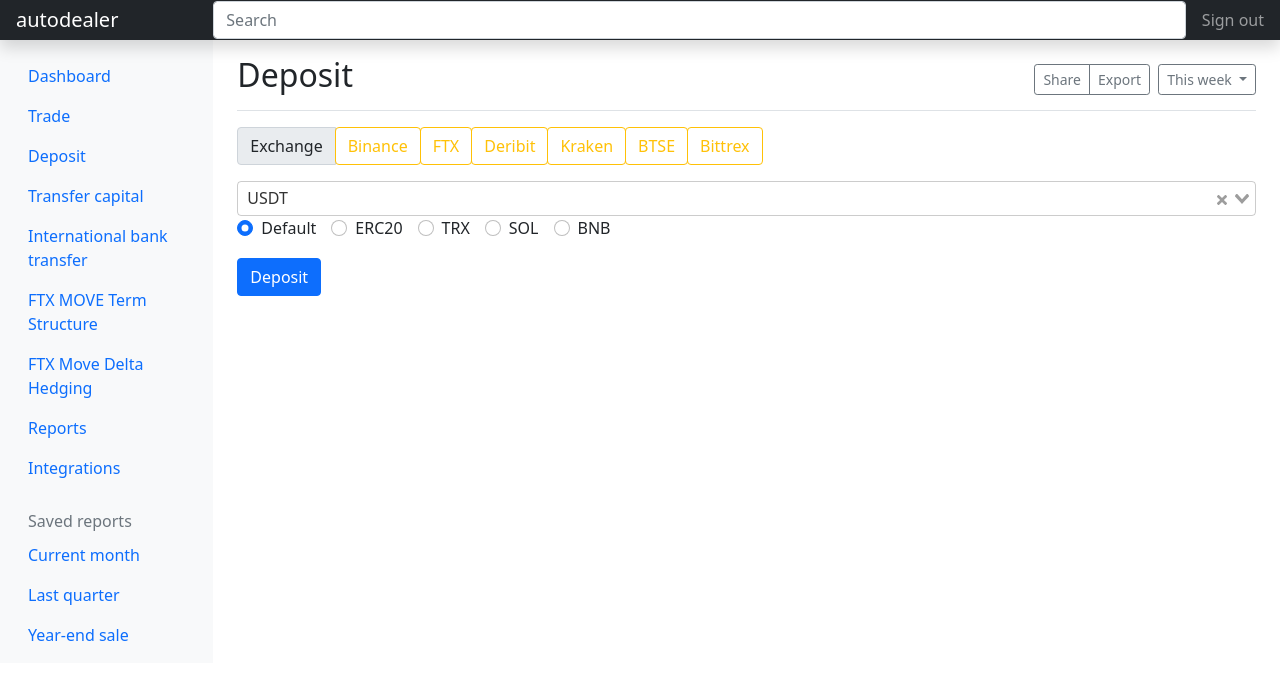
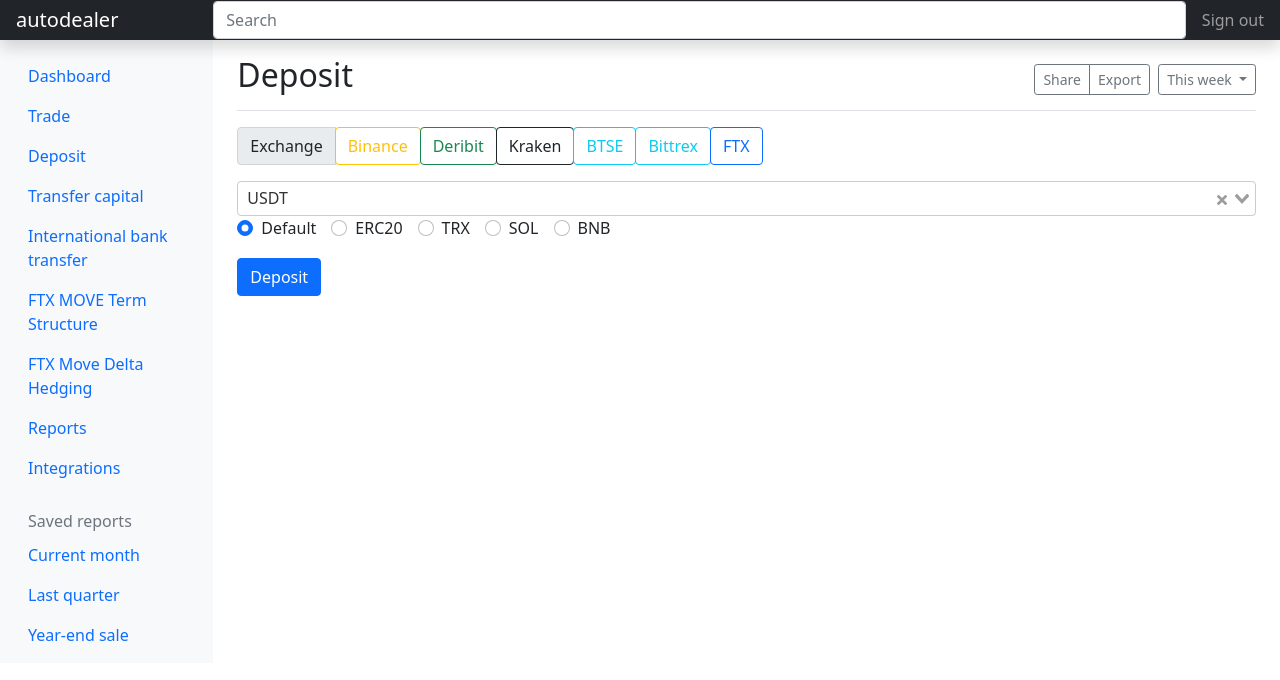
Before and after one commit to romanornr/autodealer, a Vue app in the folder client/: page /deposit in a window 1280 px wide. Shown: the top 680 px of the page. Built offline with nearby package versions, Linux system fonts and the light colour scheme; no server answers.

Commit message:
Exchange button colors

```diff
--- a/client/src/components/form/ExchangeInput.vue
+++ b/client/src/components/form/ExchangeInput.vue
@@ -5,12 +5,12 @@
   data() {
     return {
       exchanges: [
-        {text: 'Binance', value: 'binance'},
-        {text: 'FTX', value: 'ftx'},
-        {text: 'Deribit', value: 'deribit'},
-        {text: 'Kraken', value: 'kraken'},
-        {text: 'BTSE', value: 'btse'},
-        {text: 'Bittrex', value: 'bittrex'},
+        {text: 'Binance', value: 'binance', btn_class: 'btn btn-outline-warning'},
+        {text: 'Deribit', value: 'deribit', btn_class: 'btn btn-outline-success'},
+        {text: 'Kraken', value: 'kraken', btn_class: 'btn btn-outline-dark'},
+        {text: 'BTSE', value: 'btse', btn_class: 'btn btn-outline-info'},
+        {text: 'Bittrex', value: 'bittrex', btn_class: 'btn btn-outline-info'},
+        {text: 'FTX', value: 'ftx', btn_class: 'btn btn-outline-primary'},
       ],
     }
   }
@@ -18,8 +18,11 @@
 </script>
 
 <template>
-  <span v-for="exchange in exchanges">
-     <input type="radio" class="btn-check" name="options-outlined" :value="exchange.value" :id="'checkbox-' + exchange.value" @input="$emit('update:modelValue', $event.target.value)"/>
-      <label class="btn btn-outline-warning" :for="'checkbox-' + exchange.value">{{exchange.text}}</label>
-  </span>
+  <div class="input-group mb-3">
+    <span class="input-group-text" id="basic-addon">Exchange</span>
+    <span v-for="exchange in exchanges" :key="exchange.value">
+      <input type="radio" class="btn-check" name="options-outlined" :value="exchange.value" :id="'checkbox-' + exchange.value" @input="$emit('update:modelValue', $event.target.value)"/>
+      <label :class="exchange.btn_class" :for="'checkbox-' + exchange.value">{{exchange.text}}</label>
+    </span>
+  </div>
 </template>
--- a/client/src/views/Deposit.vue
+++ b/client/src/views/Deposit.vue
@@ -1,11 +1,6 @@
 <template>
   <form class="deposit-form" @submit.prevent="onSubmit">
-    <div class="input-group mb-3">
-      <!-- {{template "exchangesRadioButtons"}} -->
-      <span class="input-group-text" id="basic-addon">Exchange</span>
-
       <ExchangeInput v-model="exchangeName"/>
-    </div>
     <div class="row">
       <div class="col">
         <v-select
```
